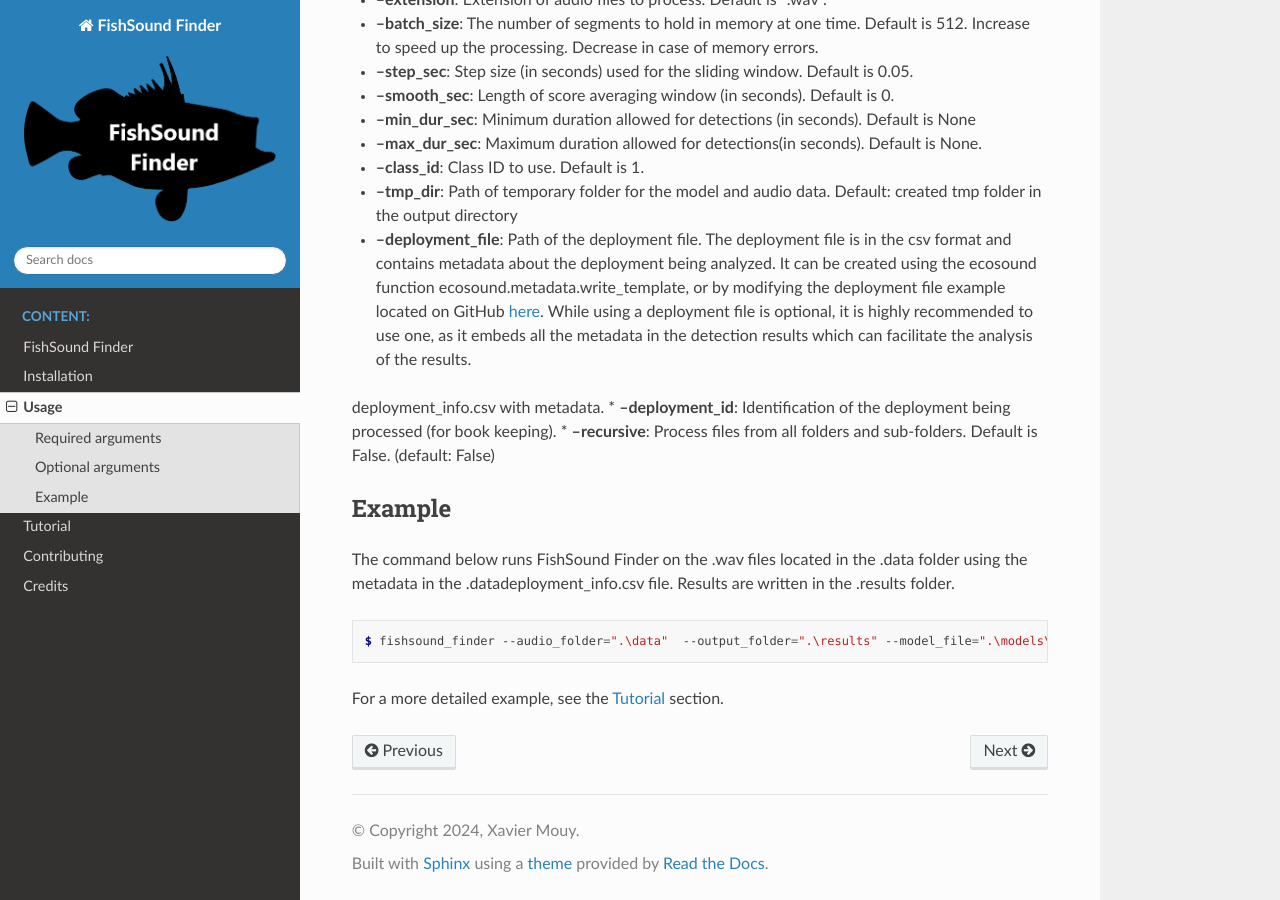
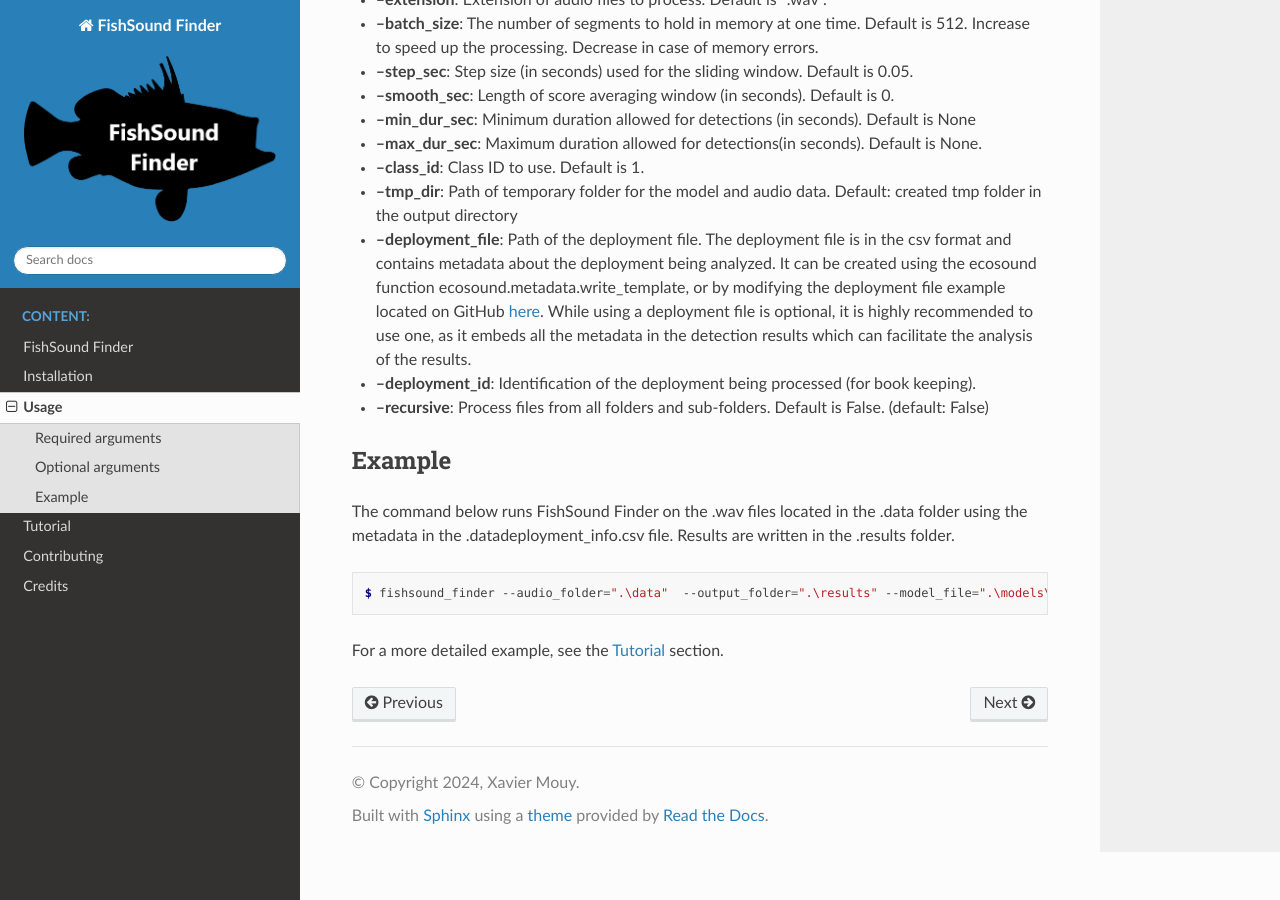
Before and after one commit to xaviermouy/FishSound_Finder, a Sphinx documentation site: the page built from docs/source/usage.rst, in a window 1280 px wide and 900 px high, scrolled down 596 px. Built offline with Sphinx 7.4.7 and the Read the Docs theme 2.0.0, drawn with Linux system fonts in a browser that asks for light colours.

Commit message:
updates doc

```diff
--- a/docs/source/usage.rst
+++ b/docs/source/usage.rst
@@ -28,7 +28,6 @@
 * **--class_id**:           Class ID to use. Default is 1.
 * **--tmp_dir**:            Path of temporary folder for the model and audio data. Default: created tmp folder in the output directory
 * **--deployment_file**:    Path of the deployment file. The deployment file is in the csv format and contains metadata about the deployment being analyzed. It can be created using the ecosound function ecosound.metadata.write_template, or by modifying the deployment file example located on GitHub `here <https://raw.githubusercontent.com/xaviermouy/FishSound_Finder/master/data/deployment_info.csv>`__. While using a deployment file is optional, it is highly recommended to use one, as it embeds all the metadata in the detection results which can facilitate the analysis of the results.
-deployment_info.csv with metadata.
 * **--deployment_id**:      Identification of the deployment being processed (for book keeping).
 * **--recursive**:          Process files from all folders and sub-folders. Default is False. (default: False)
 
```
